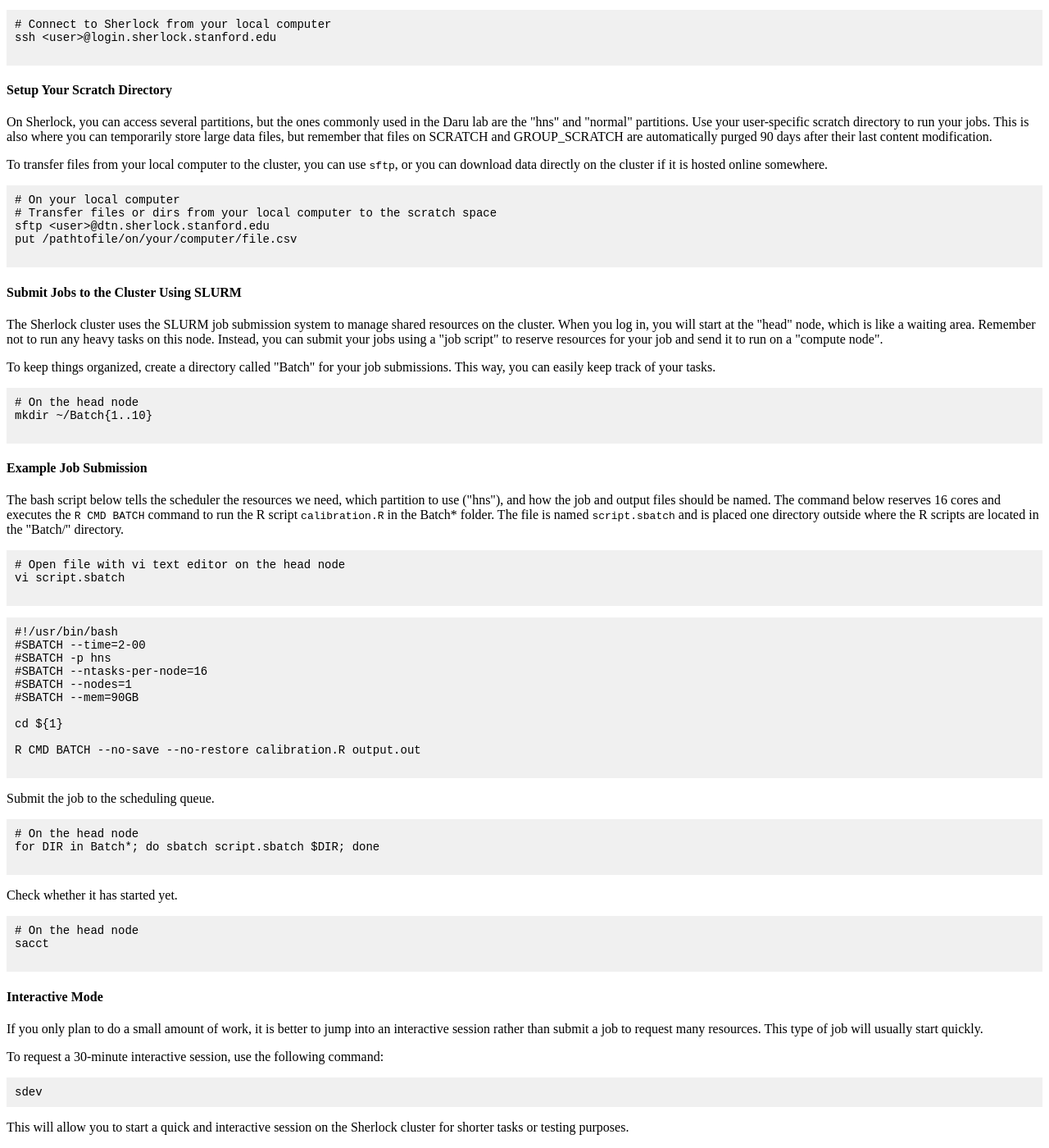
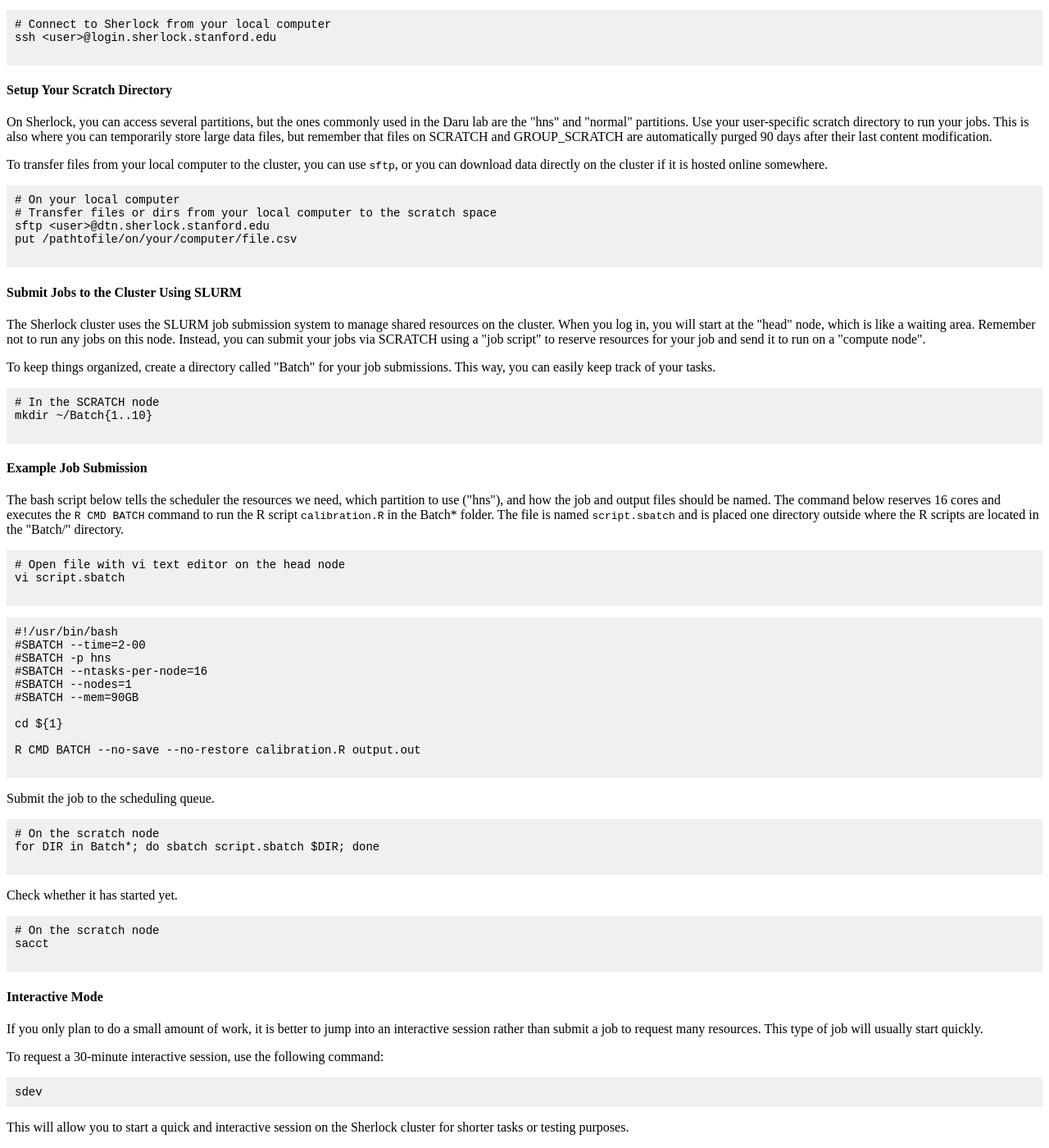
Before and after one commit to darunabas/darulab.github.io, a Jekyll site: the page _pages/sherlock.html, which Jekyll copies as it is, in a window 1280 px wide and 1400 px high, scrolled down 352 px. Shown: the whole window at 82% size. Built offline with Jekyll 4.4.1, drawn with Linux system fonts in a browser that asks for light colours; some of the changed text lies outside the part shown.

Commit message:
updated site

```diff
--- a/_pages/resources.html
+++ b/_pages/resources.html
@@ -61,7 +61,7 @@
 <div class="tab">
   <button class="tablinks active" onclick="openTab(event, 'home')">Surface sterlization</button>
   <button class="tablinks" onclick="openTab(event, 'tab1')">Sherlock HPC</button>
-  <button class="tablinks" onclick="openTab(event, 'tab2')">GreenMaps</button>
+  <button class="tablinks" onclick="openTab(event, 'tab2')">GPS</button>
 </div>
 
 <div id="home" class="tabcontent" style="display:block;">
--- a/_pages/sherlock.html
+++ b/_pages/sherlock.html
@@ -2,7 +2,7 @@
 <h3>A Daru Lab Guide to Using the Stanford Sherlock HPC Cluster</h3>
     <hr>
 <h4>Sherlock HPC Resources</h4>
-<p>We have access to the <em>Sherlock</em> clusters. Documentation for Sherlock is <a href="https://www.sherlock.stanford.edu/docs/user-guide/running-jobs/">here</a>. <p>As a member of the Daru lab, you have access to the following resources on Sherlock:</p>
+<p>We have access to the <em>Sherlock</em> clusters. Documentation for Sherlock is <a href="https://www.sherlock.stanford.edu/docs/">here</a>. <p>As a member of the Daru lab, you have access to the following resources on Sherlock:</p>
 <ul>
     <li>Individual and Group Scratch Space: You have access to 100TB of scratch space for storing temporary data. Please note that files on SCRATCH and GROUP_SCRATCH are automatically purged 90 days after their last content modification. So, make sure to move your data before that time to avoid loss.</li>
     <li>Home Directory: Each lab member has 15GB of space in their home directory.</li>
@@ -33,9 +33,9 @@
     </code></pre>
 
     <h4>Submit Jobs to the Cluster Using SLURM</h4>
-    <p>The Sherlock cluster uses the SLURM job submission system to manage shared resources on the cluster. When you log in, you will start at the "head" node, which is like a waiting area. Remember not to run any heavy tasks on this node. Instead, you can submit your jobs using a "job script" to reserve resources for your job and send it to run on a "compute node".</p>
+    <p>The Sherlock cluster uses the SLURM job submission system to manage shared resources on the cluster. When you log in, you will start at the "head" node, which is like a waiting area. Remember not to run any jobs on this node. Instead, you can submit your jobs via SCRATCH using a "job script" to reserve resources for your job and send it to run on a "compute node".</p>
     <p>To keep things organized, create a directory called "Batch" for your job submissions. This way, you can easily keep track of your tasks.</p>
-    <pre><code># On the head node
+    <pre><code># In the SCRATCH node
 mkdir ~/Batch{1..10}
     </code></pre>
 
@@ -56,11 +56,11 @@
 R CMD BATCH --no-save --no-restore calibration.R output.out
     </code></pre>
     <p>Submit the job to the scheduling queue.</p>
-    <pre><code># On the head node
+    <pre><code># On the scratch node
 for DIR in Batch*; do sbatch script.sbatch $DIR; done
     </code></pre>
     <p>Check whether it has started yet.</p>
-    <pre><code># On the head node
+    <pre><code># On the scratch node
 sacct
     </code></pre>
 
```
Also changed, not shown: other parts of _pages/resources.html (+1 -1 lines), other parts of _pages/sherlock.html (+1 -1 lines), _pages/gps.html (added, +39 -0 lines).
